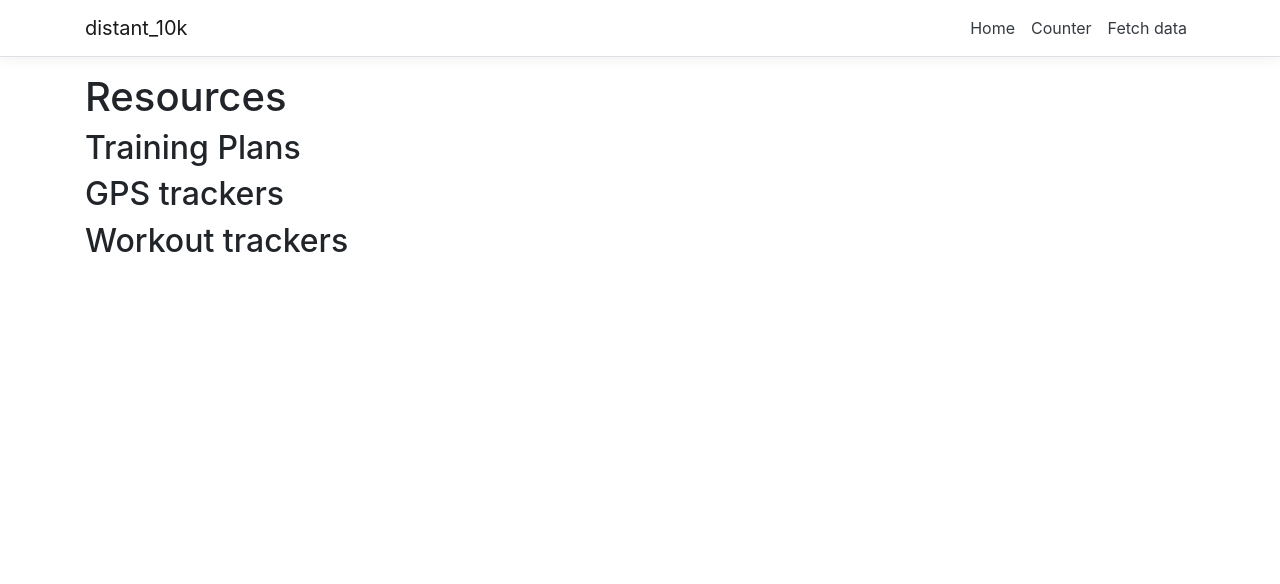
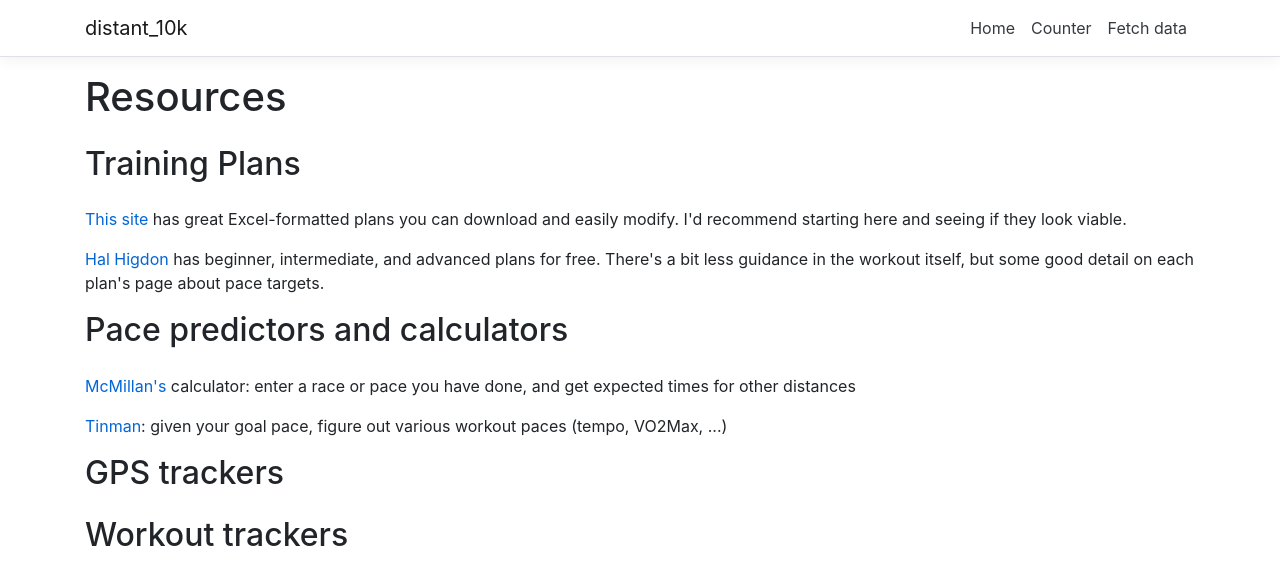
Before and after one commit to alidaka/distance-10k, an Angular app in the folder ClientApp/: page /resources in a window 1280 px wide. Shown: the top 584 px of the page. Built offline with nearby package versions, Linux system fonts and the light colour scheme.

Commit message:
add some content to resources

```diff
--- a/ClientApp/src/app/resources/resources.component.html
+++ b/ClientApp/src/app/resources/resources.component.html
@@ -1,4 +1,19 @@
 <h1>Resources</h1>
 <h2>Training Plans</h2>
+<p>
+  <a href="https://freerunningplans.com/">This site</a> has great Excel-formatted plans you can download and easily modify. I'd recommend starting here and
+  seeing if they look viable.
+</p>
+<p>
+  <a href="https://www.halhigdon.com/training/10k-training/">Hal Higdon</a> has beginner, intermediate, and advanced plans for free. There's a bit less guidance
+  in the workout itself, but some good detail on each plan's page about pace targets.
+</p>
+<h2>Pace predictors and calculators</h2>
+<p>
+  <a href="https://www.mcmillanrunning.com/">McMillan's</a> calculator: enter a race or pace you have done, and get expected times for other distances
+</p>
+<p>
+  <a href="https://runfastcoach.com/calc2/index.php">Tinman</a>: given your goal pace, figure out various workout paces (tempo, VO2Max, ...)
+</p>
 <h2>GPS trackers</h2>
 <h2>Workout trackers</h2>
--- a/ClientApp/src/styles.css
+++ b/ClientApp/src/styles.css
@@ -14,3 +14,7 @@ code {
   background-color: #1b6ec2;
   border-color: #1861ac;
 }
+
+h1, h2 {
+  padding-bottom: 16px;
+}
```
